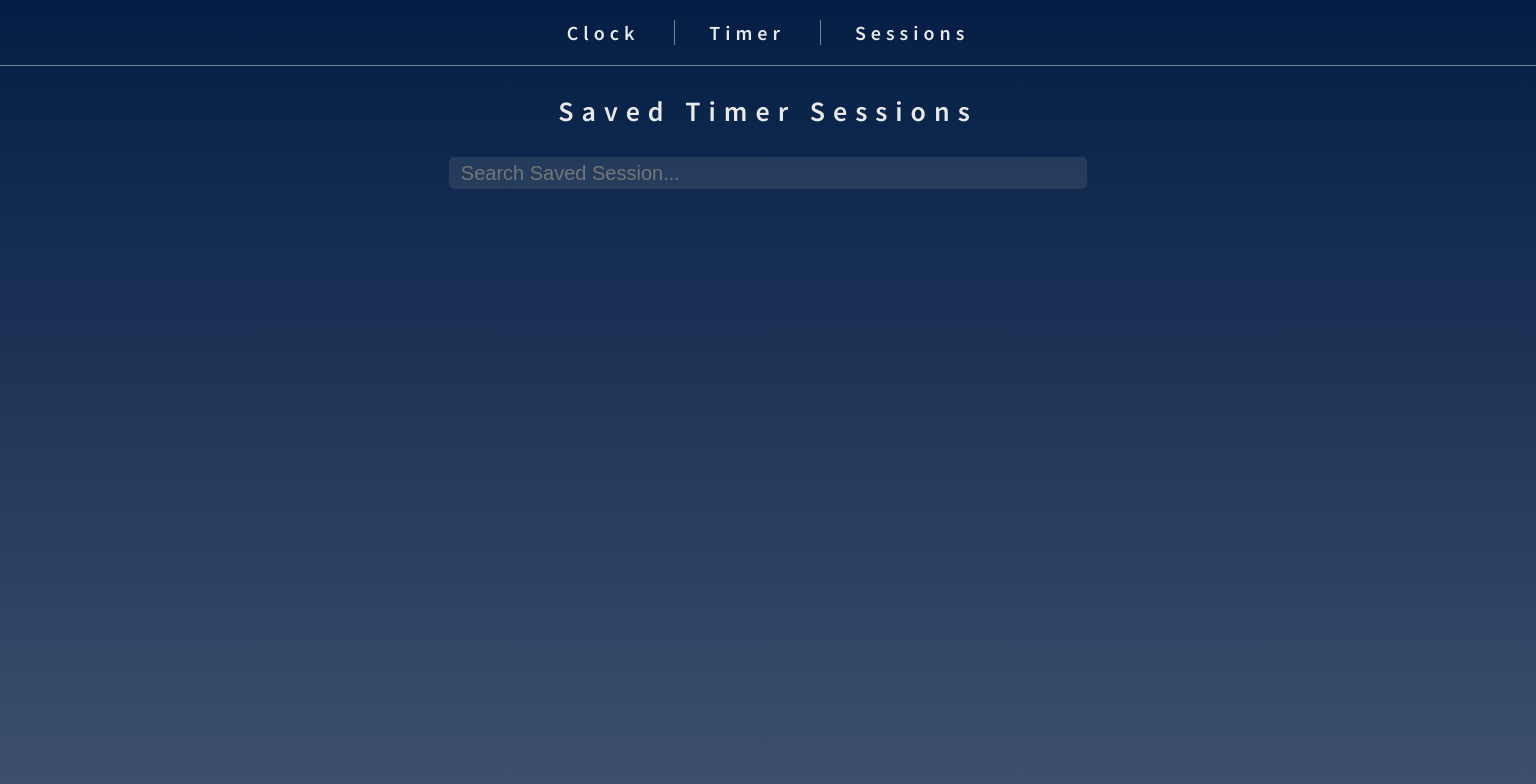
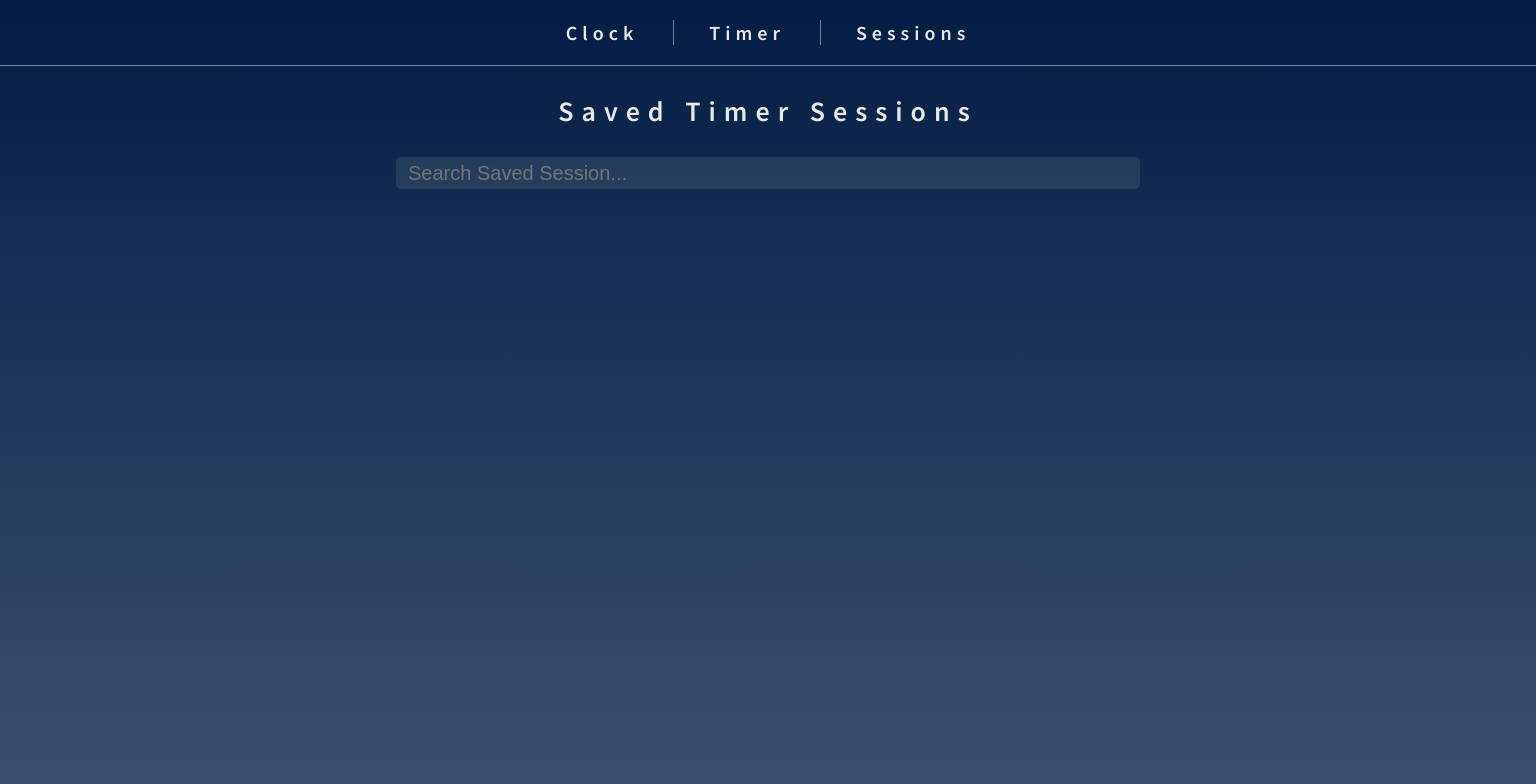
Before and after one commit to Rio0628/clock-timer, a React (Create React App) app: page /sessions in a window 1536 px wide. Shown: the top 784 px of the page. Built offline with nearby package versions, Linux system fonts and the light colour scheme.

Commit message:
Fixed Styling
- Fixed the styling of the searchbar and input name bar.
- Instead of having an exponentially increasing size it will have a fixed size.

```diff
--- a/src/index.css
+++ b/src/index.css
@@ -24,11 +24,11 @@ body {
 .indLink {
   text-decoration: none;
   font-weight: 600;
-  box-shadow: 1px 0px 0px #768398;
+  border-right: 1px solid #768398;
 }
 
 .indLink:nth-child(3) {
-  box-shadow: 0px 0px 0px #768398;
+  border-right: none;
 }
 
 .indLink .Link:hover {
@@ -482,6 +482,20 @@ body {
   right: 5px;
 }
 
+@media screen and ( min-width: 440px ) {
+  .saveSessionCntr {
+    width: 21.5rem;
+  }
+
+  .searchbar, .descriptionInput {
+    width: 21.2rem;
+  }
+
+  .saveSessionBtn {
+    padding: 0px 15px;
+  }
+}
+
 @media screen and ( min-width: 630px ) {
   .indLink {
     padding: 2px 10px;
@@ -517,7 +531,7 @@ body {
   .inputHours, .inputMinutes, .inputSeconds { padding: 3px; }
 
   .saveSessionCntr {
-    width: 65%;
+    width: 36.5rem;
     height: 1.6rem;
   }
 
@@ -528,17 +542,15 @@ body {
 
   .saveSessionBtn {
     font-size: 18px;
-    padding: 0px 18px;
+    padding: 0px 22px;
   }
 
   .searchbar, .descriptionInput {
-    width: 65%;
+    width: 35rem;
     height: 1.3rem;
     font-size: 17px;
     padding: 4px 12px;
   }
-
-
 
   .indTimerSession {
     width: 55%;
@@ -611,7 +623,7 @@ body {
   .inputHours, .inputMinutes, .inputSeconds { padding: 5px; }
 
   .saveSessionCntr {
-    width: 52%;
+    width: 39rem;
     height: 1.7rem;
   }
 
@@ -621,11 +633,11 @@ body {
 
   .saveSessionBtn {
     font-size: 19px;
-    padding: 0px 22px;
+    padding: 0px 27px;
   }
 
   .searchbar, .descriptionInput {
-    width: 50%;
+    width: 37rem;
     font-size: 17px;
   }
 
@@ -716,7 +728,7 @@ body {
   }
 
   .saveSessionCntr {
-    width: 47%;
+    width: 50em;
     height: 2rem;
   }
 
@@ -732,11 +744,11 @@ body {
 
   .saveSessionBtn {
     font-size: 20px;
-    padding: 2px 28px;
+    padding: 2px 32px;
   }
 
   .searchbar, .descriptionInput {
-    width: 40%;
+    width: 45rem;
     height: 1.5rem;
     font-size: 20px;
   }
```
